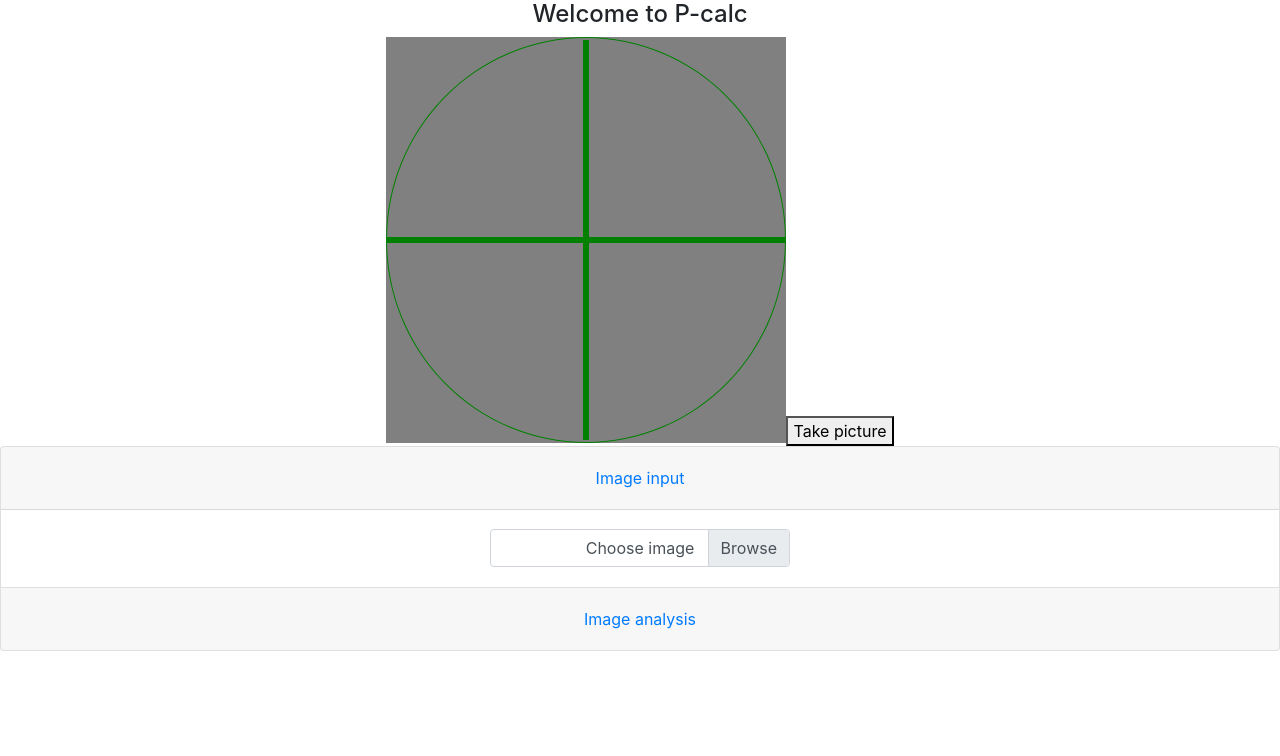
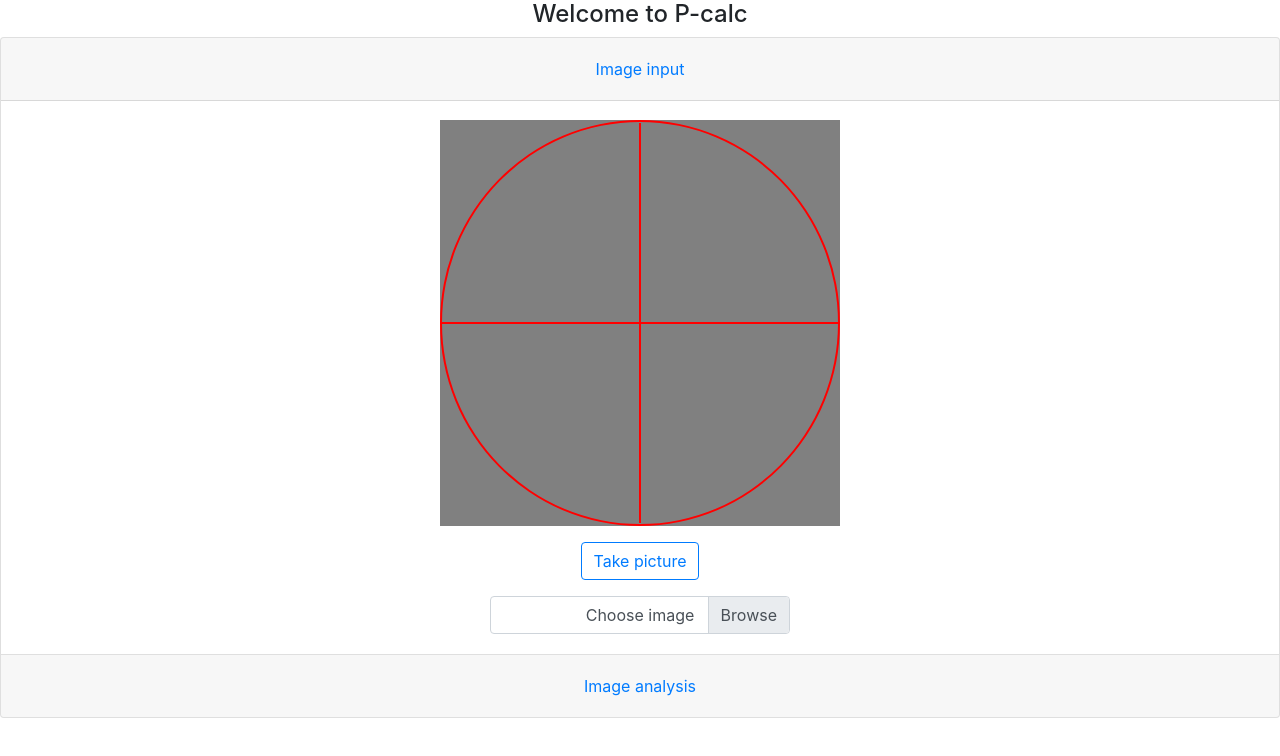
Before and after one commit to ryanzhou7/p-calc, a React (Create React App) app: page / in a window 1280 px wide. Shown: the top 756 px of the page. Built offline with nearby package versions, Linux system fonts and the light colour scheme; no server answers.

Commit message:
Connect webcam to image analyzer

```diff
--- a/src/components/App/App.css
+++ b/src/components/App/App.css
@@ -7,6 +7,6 @@
 }
 
 .circle {
-  border: 1px solid green;
+  border: 2px solid red;
   border-radius: 50%;
 }
--- a/src/components/App/App.js
+++ b/src/components/App/App.js
@@ -22,12 +22,9 @@ function App() {
 
   const [numPixelsColoredRed, setNumPixelsColoredRed] = useState(0);
   const [numPixelsColoredBlue, setNumPixelsColoredBlue] = useState(0);
-
-  const width = Math.min(500, utils.getCurrentViewportWidth()) - 50;
-  const height = utils.getProportionalX(image.height, image.width, width);
   const canvasDimensions = {
-    width: width,
-    height: height,
+    width: 400,
+    height: 400,
   };
 
   const redCanvasProps = {
@@ -65,16 +62,32 @@ function App() {
   };
 
   const webcamRef = useRef(null);
-  const [imgSrc, setImgSrc] = React.useState(null);
-
   const capture = useCallback(() => {
     const screenshot = webcamRef.current.getScreenshot();
-    setImgSrc(screenshot);
-  }, [webcamRef, setImgSrc]);
+
+    const image = new Image();
+    image.onload = () => {
+      setImage(image);
+    };
+    image.src = screenshot;
+
+    //setImage(screenshot);
+  }, [webcamRef, setImage]);
 
   return (
     <div className="App">
       <h4>Welcome to P-calc</h4>
+
+      <div>
+        <Accordion defaultActiveKey="0">
+          <Card>
+            <Card.Header>
+              <Accordion.Toggle as={Button} variant="link" eventKey="0">
+                Image input
+              </Accordion.Toggle>
+            </Card.Header>
+            <Accordion.Collapse eventKey="0">
+              <Card.Body>
                 <div
                   style={{
                     position: "relative",
@@ -95,11 +108,11 @@ function App() {
                     className="cross"
                     style={{
                       position: "absolute",
-            top: 200,
+                      top: 202,
                       right: 0,
-            bottom: 200,
+                      bottom: 202,
                       left: 0,
-            backgroundColor: "green",
+                      backgroundColor: "red",
                     }}
                   ></span>
 
@@ -117,29 +130,21 @@ function App() {
                   <span
                     style={{
                       position: "absolute",
-            top: 200,
+                      top: 202,
                       right: 0,
-            bottom: 200,
+                      bottom: 202,
                       left: 0,
-            backgroundColor: "green",
+                      backgroundColor: "red",
                     }}
                   ></span>
                 </div>
 
-      <button onClick={capture}>Take picture</button>
+                <div className="my-3">
+                  <Button onClick={capture} variant="outline-primary">
+                    Take picture
+                  </Button>
+                </div>
 
-      <div>{imgSrc && <img src={imgSrc} />}</div>
-
-      <div>
-        <Accordion defaultActiveKey="0">
-          <Card>
-            <Card.Header>
-              <Accordion.Toggle as={Button} variant="link" eventKey="0">
-                Image input
-              </Accordion.Toggle>
-            </Card.Header>
-            <Accordion.Collapse eventKey="0">
-              <Card.Body>
                 <FileInput
                   accept="image/*"
                   label="Choose image"
--- a/src/components/ImageAnalyzer/ImageAnalyzer.js
+++ b/src/components/ImageAnalyzer/ImageAnalyzer.js
@@ -1,6 +1,7 @@
 import React, { useState } from "react";
 import { Form } from "react-bootstrap";
 import * as DomHelper from "../../utils/DomHelper";
+import * as utils from "./utils";
 import ColorToggler from "../ColorToggler/ColorToggler";
 import CanvasEffectButtonGroup from "../CanvasEffectButtonGroup/CanvasEffectButtonGroup";
 import "./index.css";
@@ -64,7 +65,11 @@ function ImageAnalyzer(props) {
         <div>Red pixel count: {numPixelsColoredRed}</div>
         <div>Blue pixel count: {numPixelsColoredBlue}</div>
         <div>
-          Red / Blue ratio: {numPixelsColoredBlue / numPixelsColoredRed}
+          Calculated Loss %:{" "}
+          {utils.calculatedLossPercent(
+            numPixelsColoredRed,
+            numPixelsColoredBlue
+          )}
         </div>
       </div>
     </div>
--- /dev/null
+++ b/src/components/ImageAnalyzer/utils.js
@@ -0,0 +1,6 @@
+function calculatedLossPercent(outerPixels, innerPixels) {
+  let percentage = (100 * (outerPixels - innerPixels)) / outerPixels;
+  return percentage.toFixed(4);
+}
+
+export { calculatedLossPercent };
--- a/src/utils/ImageAnalysis.js
+++ b/src/utils/ImageAnalysis.js
@@ -73,18 +73,13 @@ async function colorArea(
   const [redRecolor, greenRecolor, blueRecolor] = hexToRgb(newColorHex);
   const imageData = canvasContext.getImageData(0, 0, width, height);
   let numPixelsColored = 0;
-  let maxY = 0;
 
-  const existingPixels = new Map();
+  const { numDetectedPixels, maxY, existingPixels } = getPixelInfo(
+    detectedPixels
+  );
+  numPixelsColored += numDetectedPixels;
+
   const isExistingPixel = containsXYKeyIn(getXYKey, existingPixels);
-
-  for (let coordinate of detectedPixels) {
-    const { x, y } = coordinate;
-    maxY = Math.max(y, maxY);
-    const key = getXYKey(x, y);
-    existingPixels.set(key, null);
-    numPixelsColored++;
-  }
 
   for (let coordinate of detectedPixels) {
     const { x, y } = coordinate;
@@ -107,6 +102,25 @@ async function colorArea(
   return Promise.resolve([imageData, numPixelsColored]);
 }
 
+function getPixelInfo(detectedPixels) {
+  const existingPixels = new Map();
+
+  let numDetectedPixels = 0;
+  let maxY = 0;
+
+  for (let coordinate of detectedPixels) {
+    const { x, y } = coordinate;
+    maxY = Math.max(y, maxY);
+    const key = getXYKey(x, y);
+    existingPixels.set(key, null);
+    numDetectedPixels++;
+  }
+  return {
+    numDetectedPixels,
+    existingPixels,
+    maxY,
+  };
+}
 /**
  * Get the unique key given the arguments
  * @param {*} x
```
Lines whose indentation alone changed are shown as unchanged.
